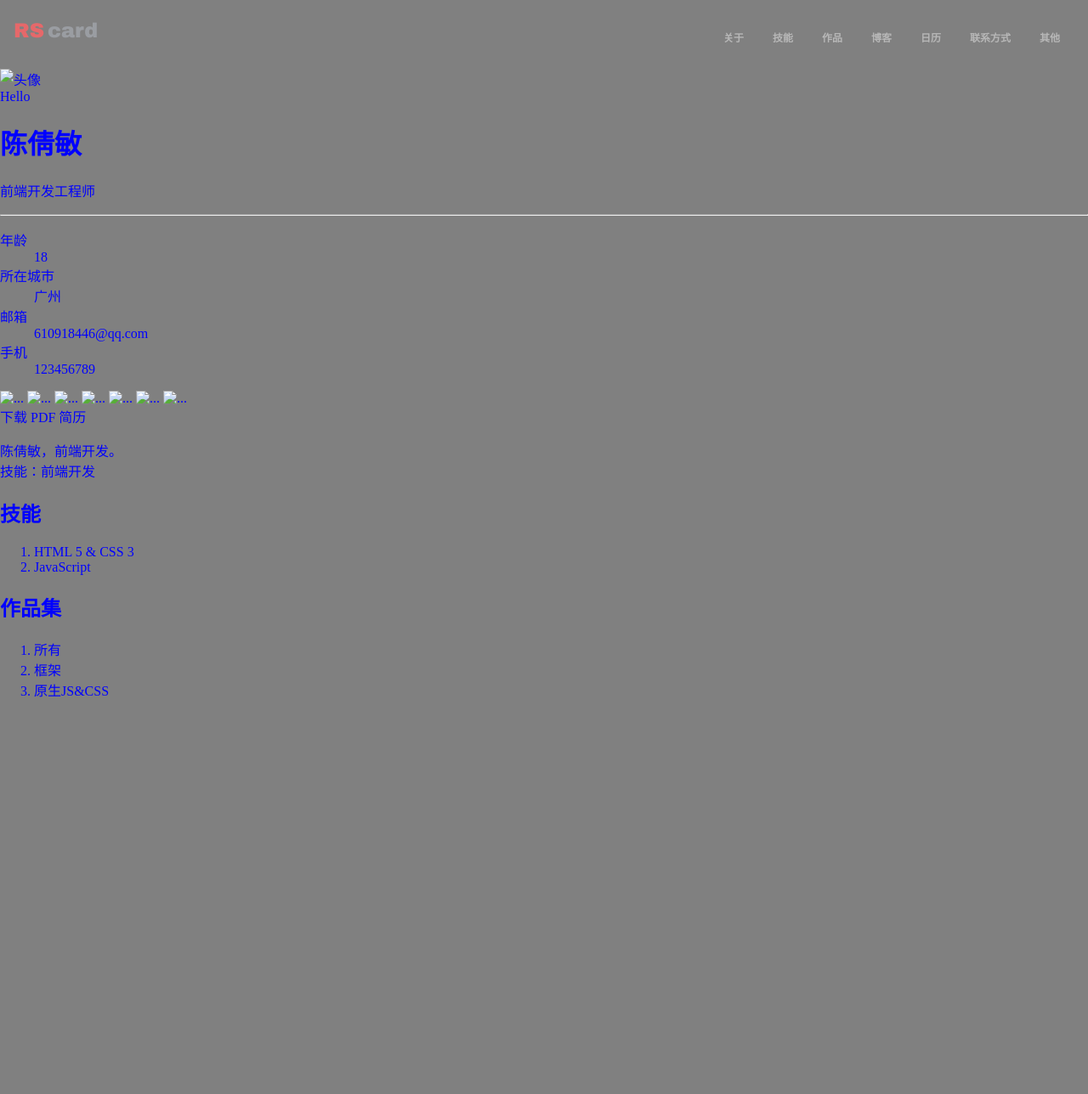
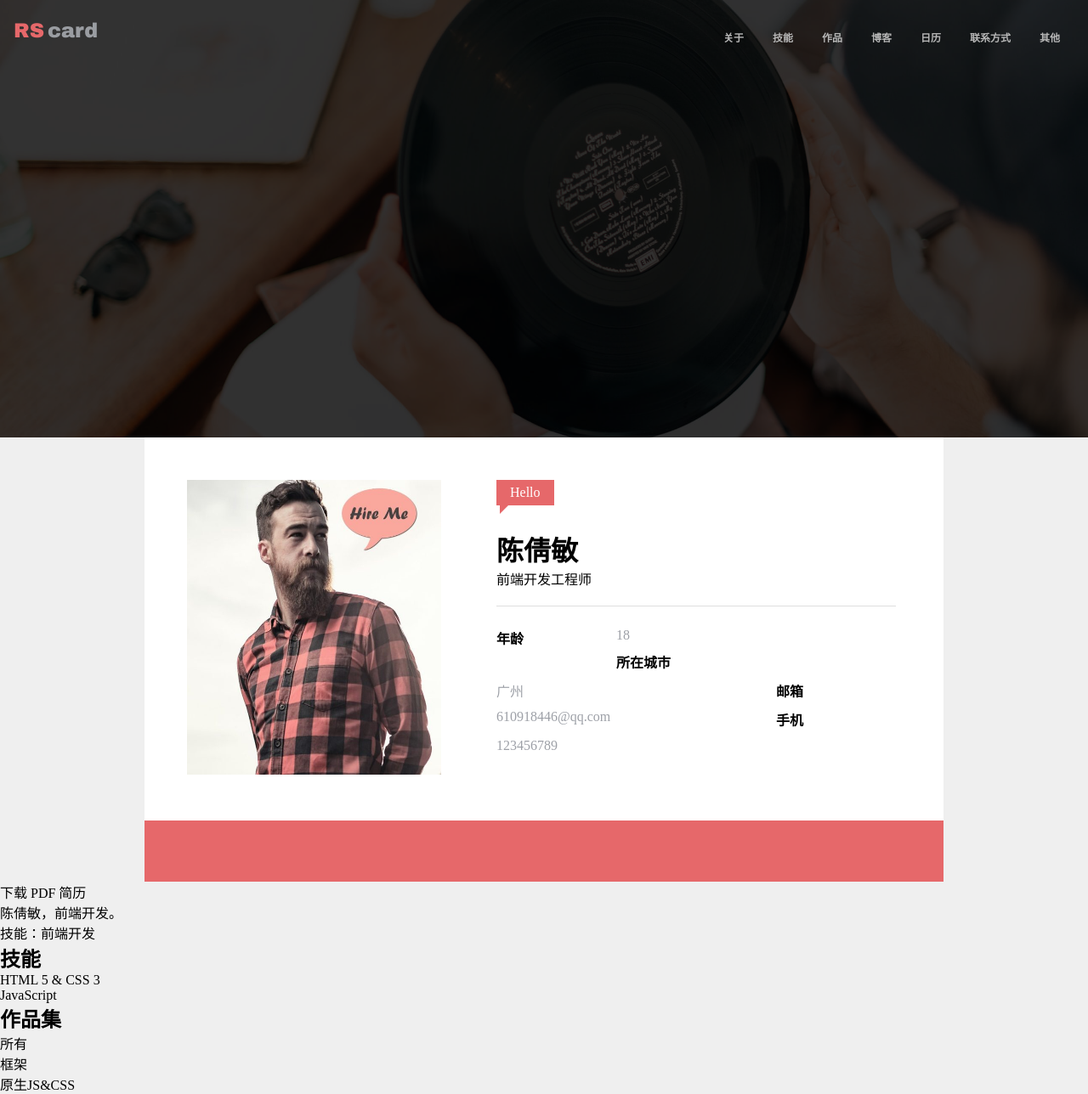
Before and after one commit to SummerChen93/resume, a plain HTML site: page index.html in a window 1280 px wide. Shown: the whole page at 85% size. Before the commit the page ends 840 px from the top, so only its background shows below. Drawn offline with Linux system fonts and the light colour scheme.

Commit message:
第二次提交

```diff
--- a/a.css
+++ b/a.css
@@ -1,12 +1,22 @@
 body{
-    background: grey;
-    color: blue;
+    background: #efefef;
     margin: 0;
 }
 
 a{
     color: inherit;
     text-decoration: none;
+}
+
+*{
+   margin: 0px;
+   padding: 0px;
+}
+
+hr{
+    height: 0;
+    border: none;
+    border-top: 1px solid #dedede;
 }
 
 .clearfix::after{
@@ -16,26 +26,34 @@ a{
 }
 
 .topNavBar{
-    padding: 20px 16px 20px 16px;
+    padding: 20px 0px 20px;
+    position: fixed;
+    top: 0;
+    left: 0;
+    width: 100%;
 }
 
-.topNavBar>nav{
+.topNavBar-inner{
+    padding: 0 16px;
+}
+
+.topNavBar nav{
     padding-top: 7px;
 }
 
-.topNavBar>nav>ul{
+.topNavBar nav>ul{
     list-style: none;
     margin: 0;
     padding: 0;
 }
 
-.topNavBar>nav>ul>li{
+.topNavBar nav>ul>li{
     float: left;
     margin-left: 17px;
     margin-right: 17px;
 }
 
-.topNavBar>nav>ul>li>a{
+.topNavBar nav>ul>li>a{
     font-size: 12px;
     color: #b7b7b7;
     font-weight: bold;
@@ -46,7 +64,7 @@ a{
     display: block;
 }
 
-.topNavBar>nav>ul>li>a:hover{
+.topNavBar nav>ul>li>a:hover{
     border-bottom: 3px solid #e06567;
 }
 
@@ -62,6 +80,109 @@ a{
     margin-right: 4px;
 }
 
-  .topNavBar .logo .card{
+.topNavBar .logo .card{
     color: #9A9DA2;
 }
+
+.banner{
+    height: 515px;
+    background-image: url(./img/rs-cover-2-2-1-1.jpg);
+    background-position: center center;
+    background-size: cover;
+}
+
+.banner .mask{
+    height: 515px;
+    background-color: rgba(0,0,0,0.8);
+}
+
+.usercard{
+    max-width: 940px;
+    margin-left: auto;
+    margin-right: auto;
+    background-color: #ffffff;
+}
+
+.usercard .welcome{
+    background-color: #e6686a;
+    color: white;
+    display: inline-block;
+    padding: 4px 16px;
+    line-height: 22px;
+    position: relative;
+    margin-bottom: 10px;
+}
+
+.usercard .welcome .triangle{
+    display: block;
+    border: 10px solid transparent;
+    width: 0px;
+    border-left-color: #e6686a;
+    border-top-width: 0px;
+    position: absolute;
+    left: 4px;
+    top: 100%;
+}
+
+.usercard .picture{
+    float: left;
+}
+
+.usercard .text{
+    float: left;
+    margin-left: 65px;
+    width: 470px;
+}
+
+.usercard .text h1{
+    margin-top: 18px;
+}
+
+.usercard .text hr{
+    margin: 20px 0;
+}
+
+.usercard .pictureAndText{
+    padding: 50px;
+}
+
+.usercard dl dt,
+.usercard dl dd{
+    float: left;
+    padding: 5px 0;
+}
+
+.usercard dl dt{
+    width: 30%;
+    font-weight: bold;
+}
+
+.usercard dl dd{
+    width: 70%;
+    color: #9da0a7;
+}
+
+.usercard > footer.media{
+    background: #e6686a;
+    text-align: center;
+}
+
+.usercard > footer.media > a{
+    display: inline-block;
+    width: 40px;
+    padding: 5px 0;
+    line-height: 30px;
+    border-radius: 50%;
+    margin: 16px;
+}
+
+.usercard > footer.media > a:hover{
+    background-color: #cf5d5f;
+}
+
+.usercard svg{
+    height: 30px;
+    width: 30px;
+    fill: white;
+    vertical-align: top;
+}
--- a/index.html
+++ b/index.html
@@ -3,9 +3,21 @@
    <head>
      <title>我的个人简历</title>
      <link rel="stylesheet" href=./a.css>
+     <script src="//at.alicdn.com/t/font_912491_gwv0usr4h2v.js"></script>
+     <style type="text/css">
+      .icon {
+         width: 1em; height: 1em;
+         vertical-align: -0.15em;
+         fill: currentColor;
+         overflow: hidden;
+      }
+  </style>
   </head>
+
    <body>
-    <div class="topNavBar clearfix">
+
+    <div class="topNavBar">
+      <div class="topNavBar-inner clearfix">
           <a class="logo" href="#" alt="logo" style="float: left;">
               <span class="rs">RS</span><span class="card">card</span>
             </a>
@@ -21,16 +33,22 @@
               </ul>
             </nav>
       </div>
-    <div class="banner" style="background-image: url(#)"></div>
+    </div>
+
+    <div class="banner">
+      <div class="mask"></div>
+    </div>
+
     <main>
-      <div class="card">
-        <div class="pictureAndText">
+      <div class="usercard">
+        <div class="pictureAndText clearfix">
           <div class="picture">
-            <img src="" alt="头像">
+            <img src="img/avatar.jpg" width=299 height=347 alt="头像">
           </div>
           <div class="text">
-            <div class="profile">
-              <span class="welcome">Hello</span>
+              <span class="welcome">Hello
+                <span class="triangle"></span>
+              </span>
               <h1>陈倩敏</h1>
               <p>前端开发工程师</p>
               <hr>
@@ -46,15 +64,33 @@
               </dl>
             </div>
         </div>
-        </div>
         <footer class="media">
-          <a href="#"><img src="#" alt="..."></a>
-          <a href="#"><img src="#" alt="..."></a>
-          <a href="#"><img src="#" alt="..."></a>
-          <a href="#"><img src="#" alt="..."></a>
-          <a href="#"><img src="#" alt="..."></a>
-          <a href="#"><img src="#" alt="..."></a>
-          <a href="#"><img src="#" alt="..."></a>
+          <a href="#">
+              <svg class="icon" aria-hidden="true">
+                  <use xlink:href="#icon-jianshu"></use>
+              </svg>
+          </a>
+           <a href="#">
+              <svg class="icon" aria-hidden="true">
+                  <use xlink:href="#icon-github"></use>
+              </svg>
+           </a>
+           <a href="#">
+              <svg class="icon" aria-hidden="true">
+                  <use xlink:href="#icon-zhihu"></use>
+              </svg>
+           </a>
+            <a href="#">
+                <svg class="icon" aria-hidden="true">
+                    <use xlink:href="#icon-wechat"></use>
+                </svg>
+            </a>
+            <a href="#">
+                <svg class="icon" aria-hidden="true">
+                    <use xlink:href="#icon-weibo"></use>
+                </svg>
+            </a>
+
         </footer>
       </div>
 
@@ -64,8 +100,8 @@
         陈倩敏，前端开发。<br>
         技能：前端开发
       </p>
+    </main>
 
-    </main>
     <section>
       <h2>技能</h2>
       <ol>
```
Also changed, not shown: img/avatar.jpg (added), img/rs-cover-2-2-1-1.jpg (added), 1 other file. Lines whose indentation alone changed are shown as unchanged.
